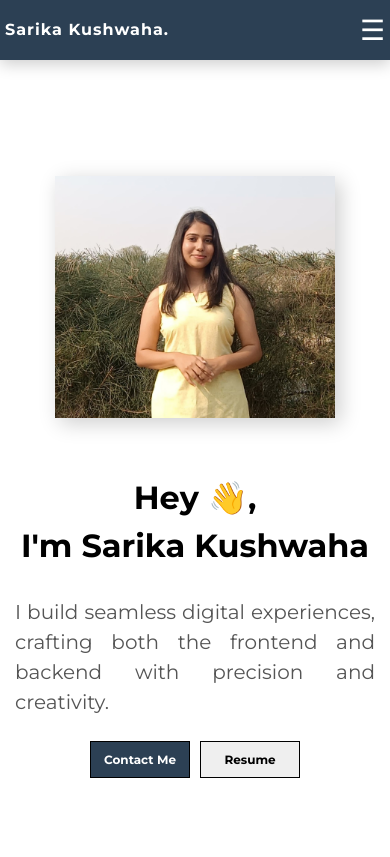
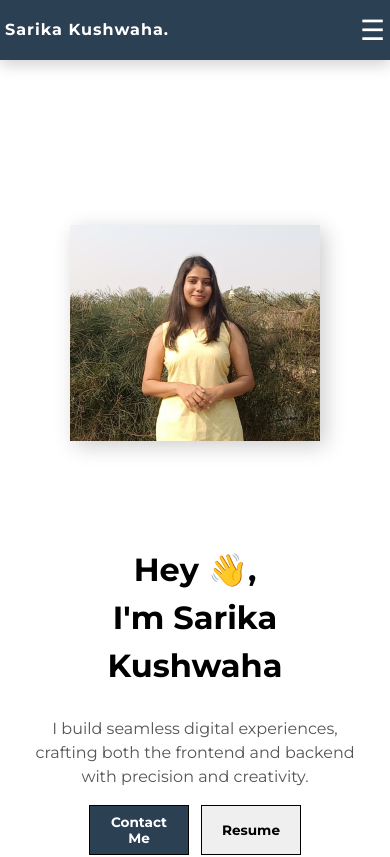
Before and after one commit to humsarika/humsarika-portfolio, a React (Vite) app: page / in a window 390 px wide. Shown: the top 857 px of the page. Built offline with nearby package versions, Linux system fonts and the light colour scheme.

Commit message:
fixed hero section image issue, Added Message sending feature

```diff
--- a/package.json
+++ b/package.json
@@ -10,14 +10,14 @@
     "preview": "vite preview"
   },
   "dependencies": {
-
     "@fortawesome/fontawesome-svg-core": "^6.7.2",
     "@fortawesome/free-brands-svg-icons": "^6.7.2",
     "@fortawesome/free-regular-svg-icons": "^6.7.2",
     "@fortawesome/free-solid-svg-icons": "^6.7.2",
     "@fortawesome/react-fontawesome": "^0.2.2",
     "react": "^19.0.0",
-    "react-dom": "^19.0.0"
+    "react-dom": "^19.0.0",
+    "react-toastify": "^11.0.5"
   },
   "devDependencies": {
     "@eslint/js": "^9.21.0",
--- a/src/components/contactOverlay.jsx
+++ b/src/components/contactOverlay.jsx
@@ -1,8 +1,10 @@
 // import React, { useState } from 'react';
 import "../styles/contact.css" // for styling
-
+import { toast } from 'react-toastify';
 export default function ContactOverlay({ show, onClose }) {
   if (!show) return null;
+  const isValidEmail = (email) =>
+    /^[^\s@]+@[^\s@]+\.[^\s@]+$/.test(email);
 
   const handleSubmit = async (e) => {
     e.preventDefault();
@@ -11,7 +13,13 @@ export default function ContactOverlay({ show, onClose }) {
     const message = e.target.message.value.trim();
 
     if (!name || !email || !message) {
-      alert("Please fill in all fields!");
+      // alert("Please fill in all fields!");
+      toast.error("Please fill in all fields!");
+      return;
+    }
+    if (!isValidEmail(email)) {
+      // alert("Please enter a valid email address!");
+      toast.warn("Please enter a valid email address!");
       return;
     }
 
@@ -24,14 +32,20 @@ export default function ContactOverlay({ show, onClose }) {
 
       const data = await res.json();
       if (data.success) {
-        alert("Message sent! ✅");
+        // alert("Message sent! ✅");
+        toast.success("Message sent! ✅");
+
         onClose();
       } else {
-        alert("Failed to send message 😓");
+        // alert("Failed to send message 😓");
+        toast.error("Failed to send message 😓");
+
       }
     } catch (err) {
       console.error(err);
-      alert("Error sending message 😵");
+      // alert("Error sending message 😵");
+      toast.error("Error sending message 😵");
+
     }
   };
 
@@ -47,13 +61,13 @@ export default function ContactOverlay({ show, onClose }) {
 
     <form onSubmit={handleSubmit} className="modal-form">
       <label>Name</label>
-      <input type="text" name="name" placeholder="Full Name" required />
+      <input type="text" name="name" placeholder="Full Name" />
 
       <label>Email</label>
-      <input type="email" name="email" placeholder="your.email@gmail.com" required />
+      <input type="email" name="email" placeholder="your.email@gmail.com" />
 
       <label>Message </label>
-      <textarea name="message" placeholder="Write Your Message here ..." required/>
+      <textarea name="message" placeholder="Write Your Message here ..."/>
 
       <button type="submit" className="submit-btn">Submit</button>
     </form>
--- a/src/components/footer.jsx
+++ b/src/components/footer.jsx
@@ -5,7 +5,7 @@ const Footer = () => {
     <footer className="footer">
       <div className="footer-content">
         <p>&copy; {new Date().getFullYear()}  Sarika Kushwaha. All rights reserved.</p>
-        <div class="footer__social">
+        <div className="footer__social">
           <a href="https://www.linkedin.com/in/sarika-kushwaha22/" target="_blank" rel="noopener noreferrer">Linkedin</a>
           <a href="https://www.twitter.com/humsarika22" target="_blank" rel="noopener noreferrer">X(twitter) </a>
           <a href="https://www.github.com/humsarika" target="_blank" rel="noopener noreferrer">Github</a>
--- a/src/components/hero.jsx
+++ b/src/components/hero.jsx
@@ -23,7 +23,7 @@ const Hero = ({ onContactClick }) => {
         </div>
       </div>
       <div className="hero-image-container">
-        <img src={profilePic} alt="Sarika Image" />
+        <img src={profilePic} alt="profile pic Sarika Image" />
       </div>
     </section>
   );
--- a/src/main.jsx
+++ b/src/main.jsx
@@ -1,6 +1,8 @@
 import { StrictMode } from "react";
 import { createRoot } from "react-dom/client";
 import App from "./App";
+import { ToastContainer } from 'react-toastify';
+import 'react-toastify/dist/ReactToastify.css';
 // css
 import "./index.css";
 
@@ -9,6 +11,6 @@ createRoot(document.getElementById("root")).render(
   <StrictMode>
 
     <App />
-
+    <ToastContainer position="top-center" autoClose={5000} pauseOnHover />
   </StrictMode>
 );
--- a/src/styles/hero.css
+++ b/src/styles/hero.css
@@ -1,3 +1,4 @@
+/* Hero Section Styles */
 /* Hero Section Styles */
 .hero {
   display: flex;
@@ -9,7 +10,6 @@
   position: relative;
 }
 
-  /* Text Content */
 .hero-content {
   max-width: 50%;
 }
@@ -26,10 +26,10 @@
   margin: 1.5rem 0;
 }
 
-  /* Buttons */
 .hero-buttons {
   display: flex;
   gap: 2rem;
+  flex-wrap: wrap;
 }
 
 .hero-buttons button {
@@ -46,39 +46,33 @@
   color: white;
 }
 
-
-
-
 .view-resume:hover {
   background-color: #2c4054;
   color: white;
 }
 
-
 .hero-image-container {
-    position: relative;
   display: flex;
   align-items: center;
   justify-content: center;
 }
 
-
 .hero-image-container img {
   width: 450px;
   height: auto;
-
   z-index: 2;
   box-shadow: 5px 5px 20px rgba(0, 0, 0, 0.2);
-    object-fit: contain; /* Ensures no cropping */
+  object-fit: contain;
 }
 
+/* Tablet & small desktop */
 @media screen and (max-width: 1030px) {
   .hero {
-    margin-top: 90px;
+    margin-top: 80px;
     flex-direction: column-reverse;
     padding: 2rem 3rem;
-    /* height: auto; */
     text-align: center;
+    height: auto;
   }
 
   .hero-content {
@@ -97,50 +91,6 @@
   .hero-buttons {
     justify-content: center;
     gap: 1rem;
-    flex-wrap: wrap;
-  }
-
-  .hero-buttons button {
-    font-size: 0.95rem;
-    padding: 10px 16px;
-  }
-
-  .hero-image-container img {
-    width: 200px;
-  }
-
-  /*  */
-}
-
-
-  /* Tablets */
-@media screen and (max-width: 992px) {
-  .hero {
-    margin-top: 20px;
-    flex-direction: column-reverse;
-    padding: 1rem 2rem;
-    height: auto;
-    text-align: center;
-  }
-
-  .hero-content {
-    max-width: 100%;
-
-  }
-
-  .hero-content h1 {
-    font-size: 2.5rem;
-    margin-top: 50px;
-  }
-
-  .hero-content p {
-    font-size: 1.1rem;
-  }
-
-  .hero-buttons {
-    justify-content: center;
-    flex-wrap: wrap;
-    gap: 1rem;
   }
 
   .hero-image-container img {
@@ -151,68 +101,44 @@
 /* Mobile */
 @media screen and (max-width: 576px) {
   .hero {
-    padding: 0;
+    flex-direction: column-reverse;
     justify-content: space-evenly;
-    height: 100vh;
+    padding: 1rem;
+    height: auto;
+    text-align: center;
   }
+
   .hero-content {
     padding: 0;
-    text-align: justify;
   }
 
   .hero-content h1 {
     margin-top: 10px;
     font-size: 2rem;
-    text-align: center;
   }
 
   .hero-content p {
-    font-size: 20px;
+    font-size: 1rem;
+    margin: 1rem 0;
   }
 
   .hero-buttons {
-    display: flex;
     flex-direction: row;
     justify-content: center;
-    font-size: 20px;
-    gap: 10px;
+    gap: 0.75rem;
   }
+
   .hero-buttons button {
     width: 100px;
-    padding: 10px 3px;
-    font-size: 12px;
+    font-size: 0.85rem;
+    padding: 0.5rem 0.8rem;
   }
 
-  .hero-image-container{
-    top: 50px;
+  .hero-image-container {
+    margin-top: 1.5rem;
   }
+
   .hero-image-container img {
-    width: 280px;
+    width: 250px;
   }
 }
-/*
-@media screen and (max-width: 420px) {
-  .hero {
-    padding: 10px;
-    justify-content: center;
-    height: auto;
-  }
-  .hero-content {
-    padding: 0;
-    text-align: center;
-  }
-
-  .hero-content h1 {
-    font-size: 1rem;
-    margin-top: 20px;;
-    text-align: center;
-  }
-
-  .hero-content p {
-    font-size: 16px;
-  }
-
-  .hero-image-container{
-    top: 20px;
-  }
-} */
```
Also changed, not shown: 2 other files (tests, documents, lock files or other folders). Lines whose indentation alone changed are shown as unchanged.
